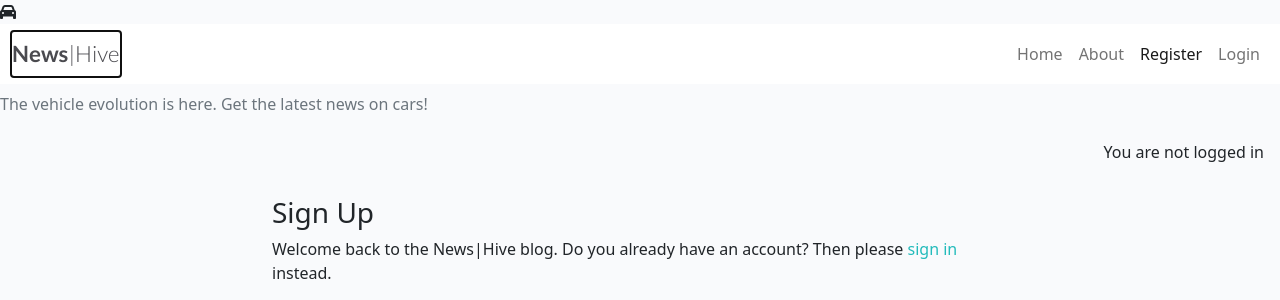
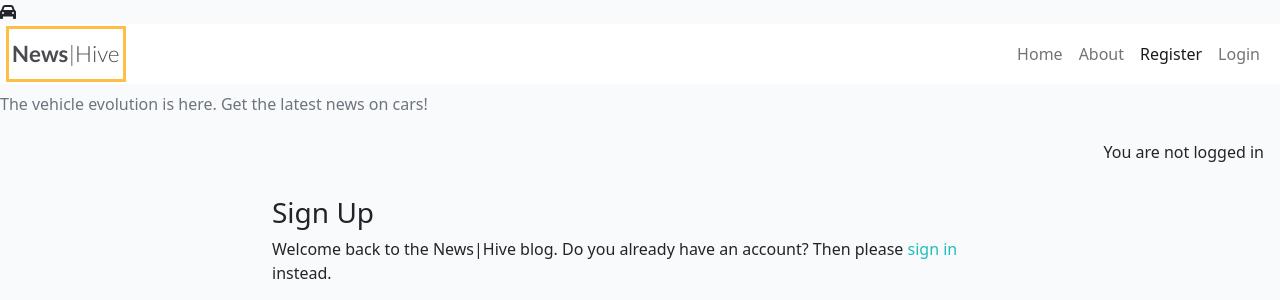
Before and after one commit to Alex-L5/news-hive, a Django app: page /accounts/signup/ in a window 1280 px wide, with the restyled element focused. Shown: the top 300 px of the page. Run offline with Django 4.2, Linux system fonts and the light colour scheme; some libraries are stand-ins or nearby versions.

Commit message:
Add visible keyboard focus styles

```diff
--- a/static/css/style.css
+++ b/static/css/style.css
@@ -173,17 +173,14 @@ body {
     color: rgb(222, 146, 168);
 }
 
+/* Focus styles for accessibility */
+a:focus-visible,
+button:focus-visible,
+input:focus-visible,
+textarea:focus-visible,
+.btn:focus-visible {
+    outline: 3px solid #ffbf47;
+    outline-offset: 3px;
+}
+
 /* Media queries */
-
-/* large or landscape phones (576px and up) */
-@media screen and (min-width: 576px)
-
-/* tablets and larger (768px and up) */
-@media screen and (min-width: 768px)
-
-/* large devices (laptops and desktops, 992px and up) */
-@media screen and (min-width: 992px)
-
-@media screen and (min-width: 1200px)
-
-@media screen and (min-width: 1440px)
```
Also changed, not shown: README.md.
